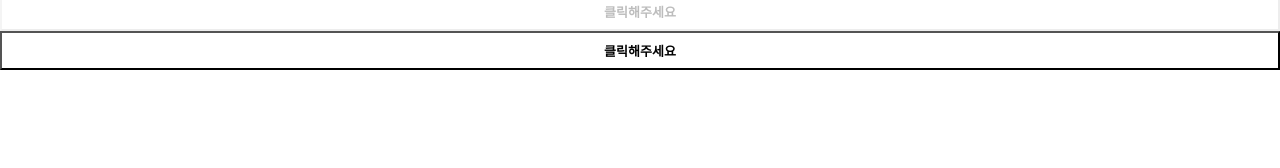
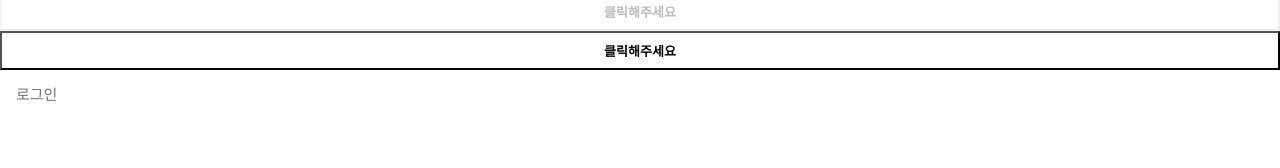
Before and after one commit to dydals3440/card-mobile, a React (Create React App) app: page / in a window 1280 px wide. Shown: the part 132-300 px from the top of the page. Built offline with nearby package versions, Linux system fonts and the light colour scheme; the HTML template or start-up script is replaced by a standard one.

Commit message:
feat: Input 공용컴포넌트 제작

```diff
--- a/src/App.tsx
+++ b/src/App.tsx
@@ -3,6 +3,7 @@ import logo from './logo.svg'
 import './App.css'
 import Text from '@shared/Text'
 import Button from '@shared/Button'
+import Input from '@shared/Input'
 
 function App() {
   return (
@@ -25,6 +26,8 @@ function App() {
         클릭해주세요
       </Button>
       <Button full>클릭해주세요</Button>
+      <Input placeholder="로그인" />
+      <Input aria-invalid={true} />
     </div>
   )
 }
--- /dev/null
+++ b/src/components/shared/Input.tsx
@@ -0,0 +1,25 @@
+import styled from '@emotion/styled'
+import { colors } from '@styles/colorPalette'
+
+const Input = styled.input`
+  padding: 0 16px;
+  font-size: 15px;
+  height: 48px;
+  font-weight: 500;
+  border: 1px solid ${colors.gray};
+  border-radius: 6px;
+  width: 100%;
+  box-sizing: border-box;
+
+  &:focus {
+    outline: none;
+    border-color: blue;
+  }
+
+  // 에러가 발생했을 떄 (굳이 에러 프랍없이 가능)
+  &[aria-invalid='true'] {
+    border-color: ${colors.red};
+  }
+`
+
+export default Input
--- /dev/null
+++ b/src/components/shared/TextLabel.tsx
@@ -0,0 +1 @@
+interface TextLabel {}
```
